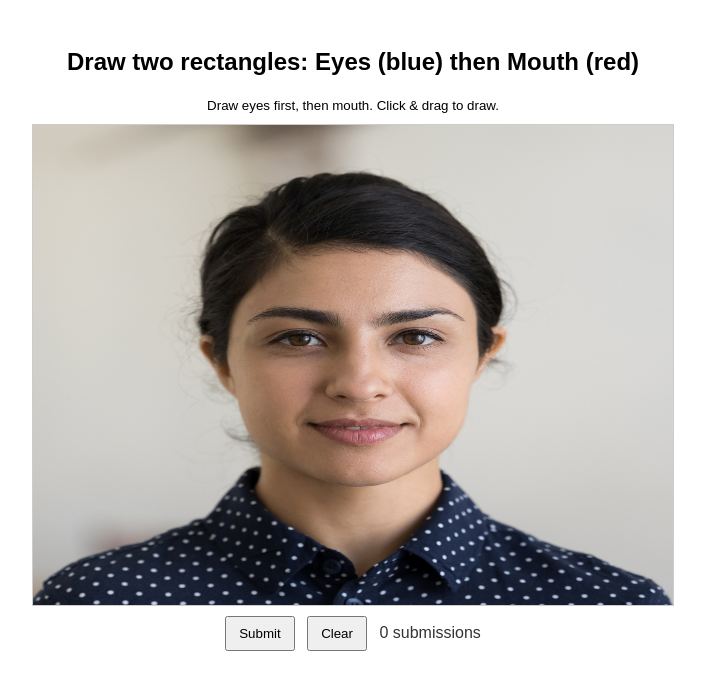
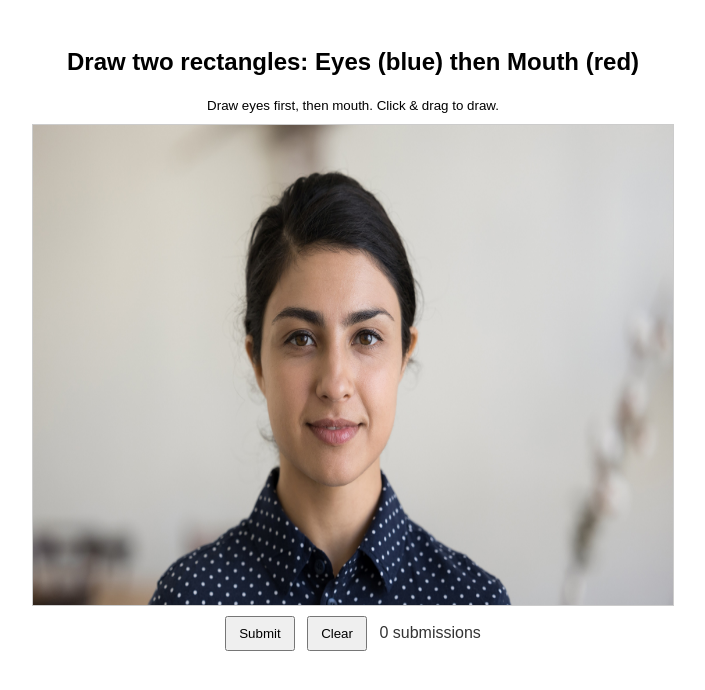
Before and after one commit to barbara-zapior/face_mouth_annotation, a plain HTML site: page index.html in a window 1280 px wide. Shown: the whole page, without its empty margins (287-992 px from the left). Drawn offline with Linux system fonts and the light colour scheme; no server answers.

Commit message:
Update index.html

```diff
--- a/index.html
+++ b/index.html
@@ -51,7 +51,7 @@ const firebaseConfig = {
     const statusSpan = document.getElementById('status');
 
     // Image: REPLACE with your face image URL (must be CORS-accessible if hosted elsewhere)
-    const imgSrc = 'Picture2.jpg';
+    const imgSrc = 'Picture3.jpg';
     const img = new Image();
     img.crossOrigin = 'anonymous';
     img.src = imgSrc;
```
